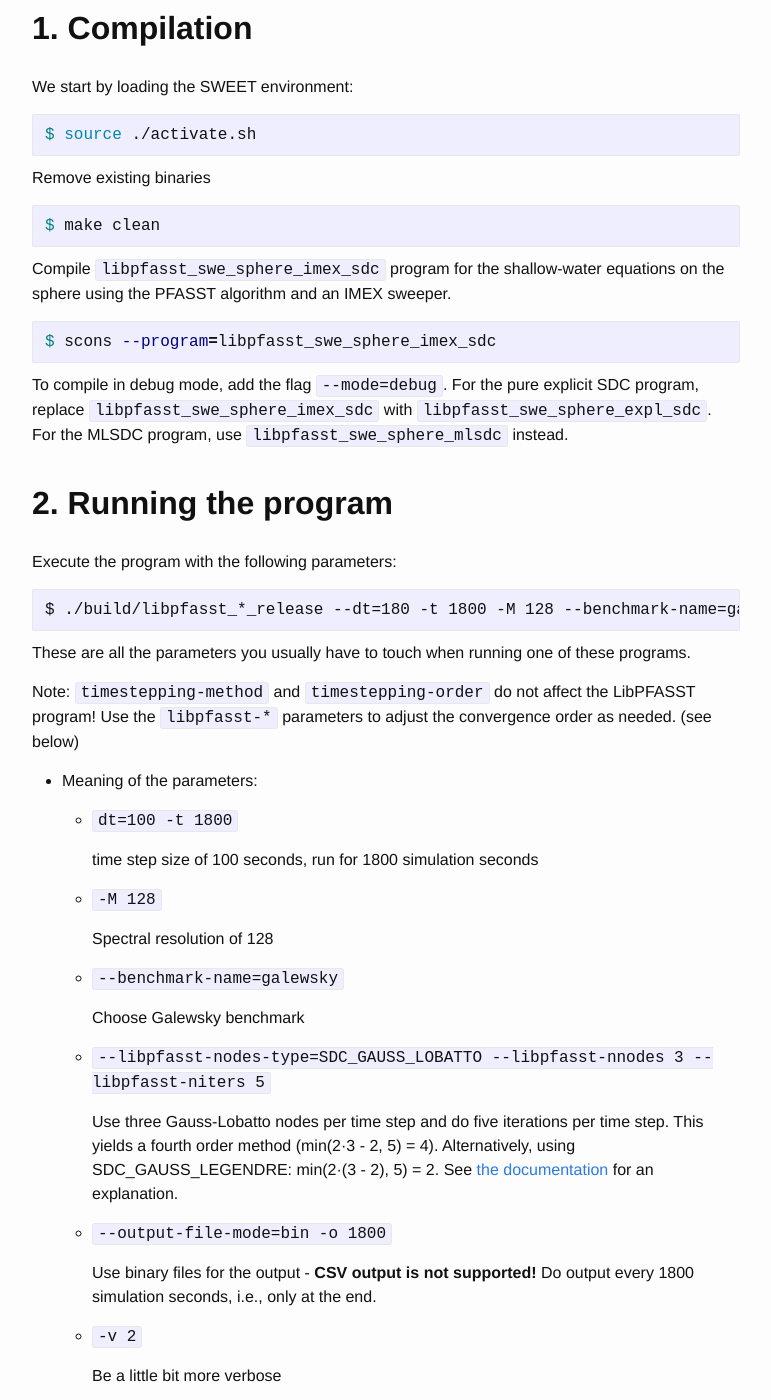
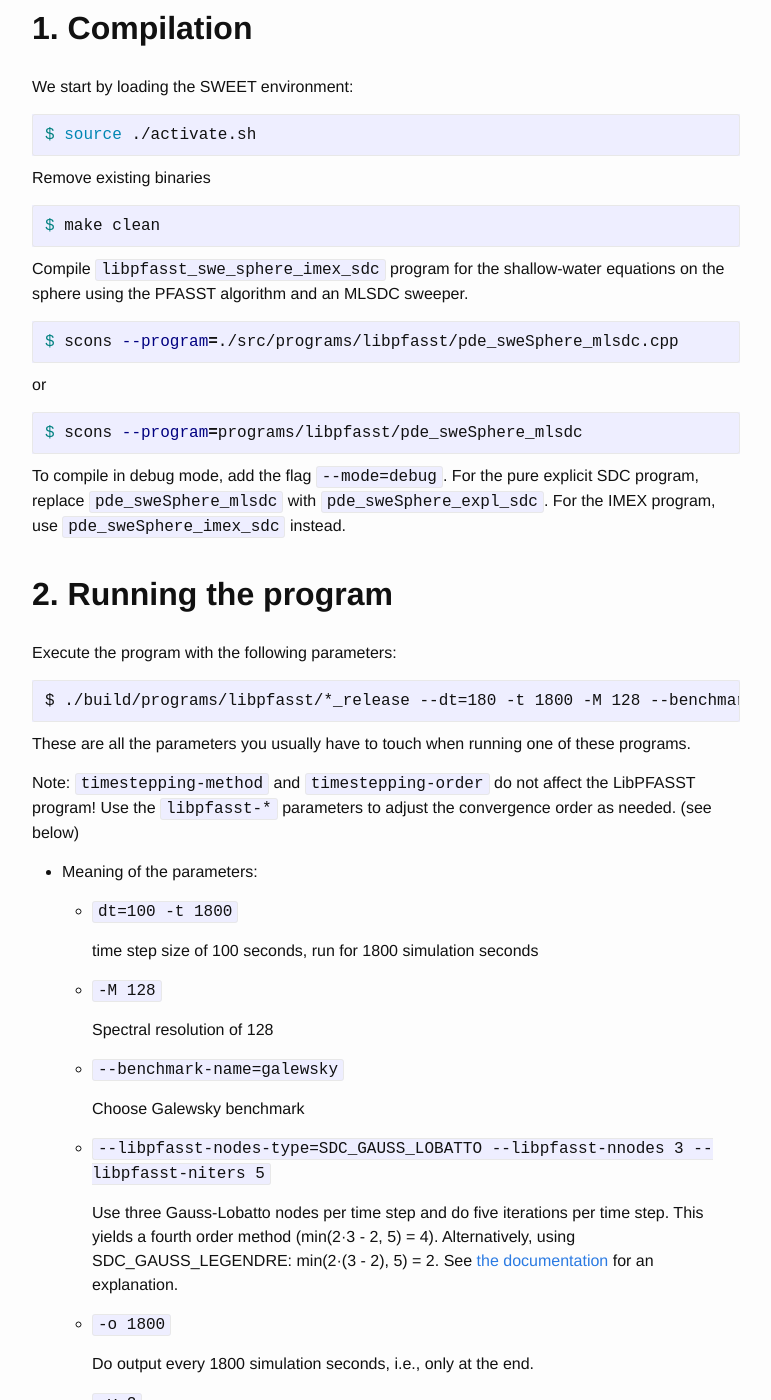
Before and after one commit to schreiberx/sweetsite, a Jekyll site: the page built from tutorials/advanced/libpfasst_swe_sphere.md, in a window 1280 px wide and 1400 px high, scrolled down 469 px. Shown: the whole window, without its empty margins (254-1025 px from the left). Built offline with Jekyll 4.4.1, drawn with Linux system fonts in a browser that asks for light colours; some of the changed text lies outside the part shown.

Commit message:
updates for new SWEET version

````diff
--- a/tutorials/advanced/libpfasst_swe_sphere.md
+++ b/tutorials/advanced/libpfasst_swe_sphere.md
@@ -23,22 +23,31 @@ Remove existing binaries
 $ make clean
 ```
 
-Compile `libpfasst_swe_sphere_imex_sdc` program for the shallow-water equations on the sphere using the PFASST algorithm and an IMEX sweeper.
+Compile `libpfasst_swe_sphere_imex_sdc` program for the shallow-water equations on the sphere using the PFASST algorithm and an MLSDC sweeper.
 
 ```bash
-$ scons --program=libpfasst_swe_sphere_imex_sdc
+$ scons --program=./src/programs/libpfasst/pde_sweSphere_mlsdc.cpp
 ```
 
+or
+
+```bash
+$ scons --program=programs/libpfasst/pde_sweSphere_mlsdc
+```
+
+
 To compile in debug mode, add the flag `--mode=debug`.
-For the pure explicit SDC program, replace `libpfasst_swe_sphere_imex_sdc` with `libpfasst_swe_sphere_expl_sdc`.
-For the MLSDC program, use `libpfasst_swe_sphere_mlsdc` instead.
+For the pure explicit SDC program, replace `pde_sweSphere_mlsdc` with `pde_sweSphere_expl_sdc`.
+For the IMEX program, use `pde_sweSphere_imex_sdc` instead.
+
+
 
 ## 2. Running the program
 
 Execute the program with the following parameters:
 
 ```
-$ ./build/libpfasst_*_release --dt=180 -t 1800 -M 128 --benchmark-name=galewsky --libpfasst-nodes-type=SDC_GAUSS_LOBATTO --libpfasst-nnodes 3 --libpfasst-niters 5 --output-file-mode=bin -o 1800 -v 2
+$ ./build/programs/libpfasst/*_release --dt=180 -t 1800 -M 128 --benchmark-name=galewsky --libpfasst-nodes-type=SDC_GAUSS_LOBATTO --libpfasst-nnodes 3 --libpfasst-niters 5 -o 1800 -v 2
 ```
 
 These are all the parameters you usually have to touch when running one of these programs.
@@ -67,9 +76,8 @@ Use the `libpfasst-*` parameters to adjust the convergence order as needed. (see
         Alternatively, using SDC_GAUSS_LEGENDRE: min(2·(3 - 2), 5) = 2.
         See [the documentation](https://github.com/schreiberx/sweet/tree/master/doc/libpfasst) for an explanation.
 
-    * ```--output-file-mode=bin -o 1800```
+    * ```-o 1800```
 
-		Use binary files for the output - **CSV output is not supported!**
         Do output every 1800 simulation seconds, i.e., only at the end.
 
     * ```-v 2```
@@ -101,7 +109,9 @@ Use the `libpfasst-*` parameters to adjust the convergence order as needed. (see
 
 		Which fields to apply artificial viscosity on: can be `all`, `none`, or a (comma-separated) combination of `phi_pert`, `div`, `vrt`.
 
+
 **Note:** The flags `-u` and `-U` must not be used for setting viscosity of the MLSDC program!
+
 
 ## 3. Using the output
 
@@ -119,17 +129,10 @@ Use the `libpfasst-*` parameters to adjust the convergence order as needed. (see
 
         Prognostic phi perturbation field
 
-You can work with the files using the existing Python scripts for spectral sphere data, e.g.:
+You can work with the files using the existing Python scripts, e.g., for plotting
 
 ```bash
-$ ./mule_local/python/postprocessing/SphereDataSpectralDiff.py file1.sweet file2.sweet
+$ mule_local/bin/mule.postprocessing.plot.sphere.physical file1.sweet output.png
 ```
 
-or, for plotting
-
-```bash
-$ ./mule_local/python/postprocessing/plot_SphereDataSpectral.py file1.sweet output.png
-```
-
-
 For more information about all of this, see the [documentation](https://github.com/schreiberx/sweet/tree/master/doc/timeintegration/libpfasst)
````
Also changed, not shown: tutorials/basic/error.md (+20 -3 lines), tutorials/classDict/programArguments.md (+1 -0 lines).
